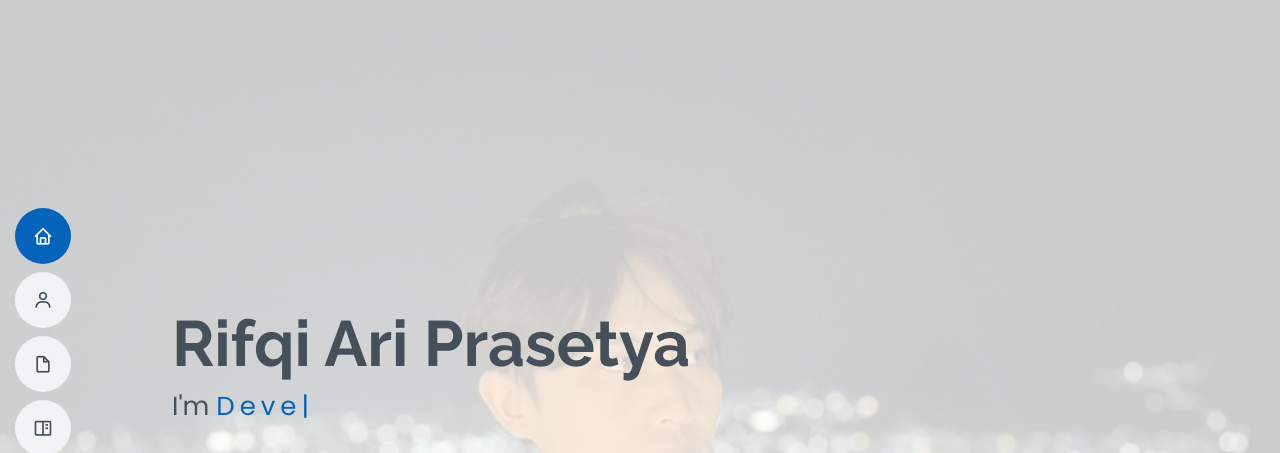
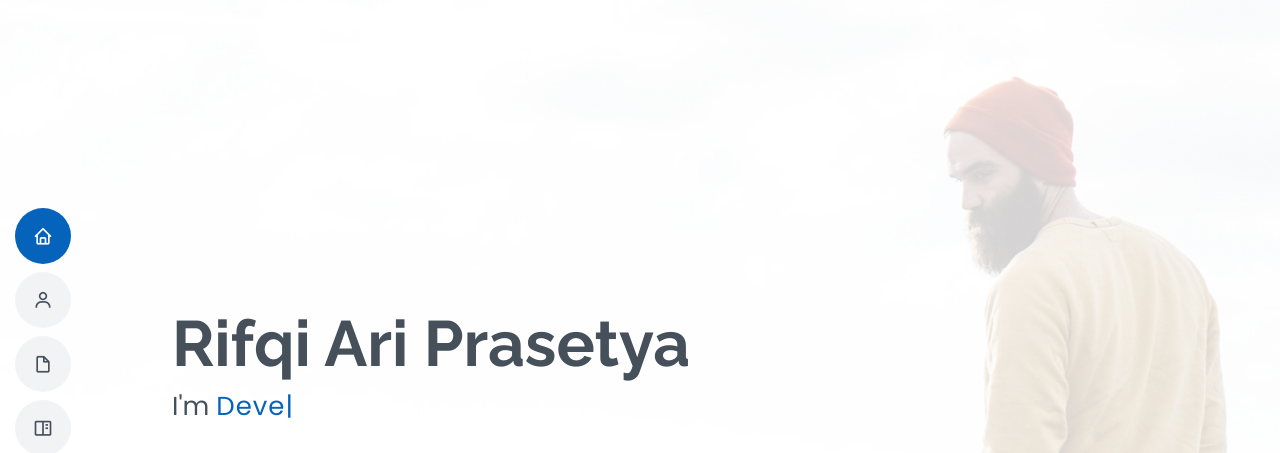
Before and after one commit to rifqiarip/rifqiarip.github.io, a plain HTML site: page index.html in a window 1280 px wide. Shown: the top 453 px of the page. Drawn offline with nearby package versions, Linux system fonts and the light colour scheme.

Commit message:
background

```diff
--- a/assets/css/style.css
+++ b/assets/css/style.css
@@ -273,7 +273,7 @@ h6 {
 #hero {
   width: 100%;
   height: 100vh;
-  background: url("../img/rifqi3.jpg") top right no-repeat;
+  background: url("../img/hero-bg.jpg") top right no-repeat;
   background-size: cover;
   position: relative;
 }
@@ -311,7 +311,7 @@ h6 {
 
 #hero p span {
   color: #0563bb;
-  letter-spacing: 5px;
+  letter-spacing: 1px;
 }
 
 #hero .social-links {
```
